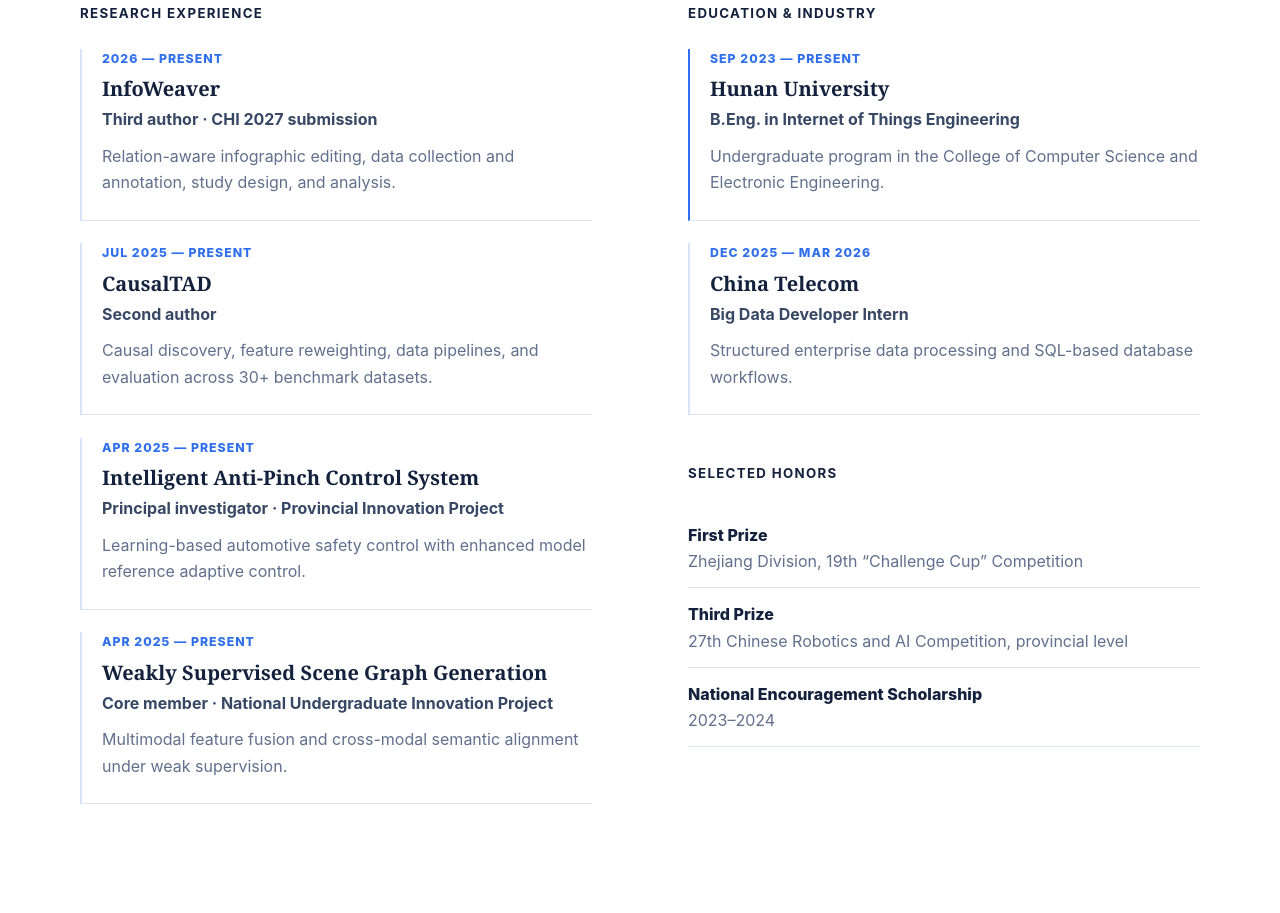
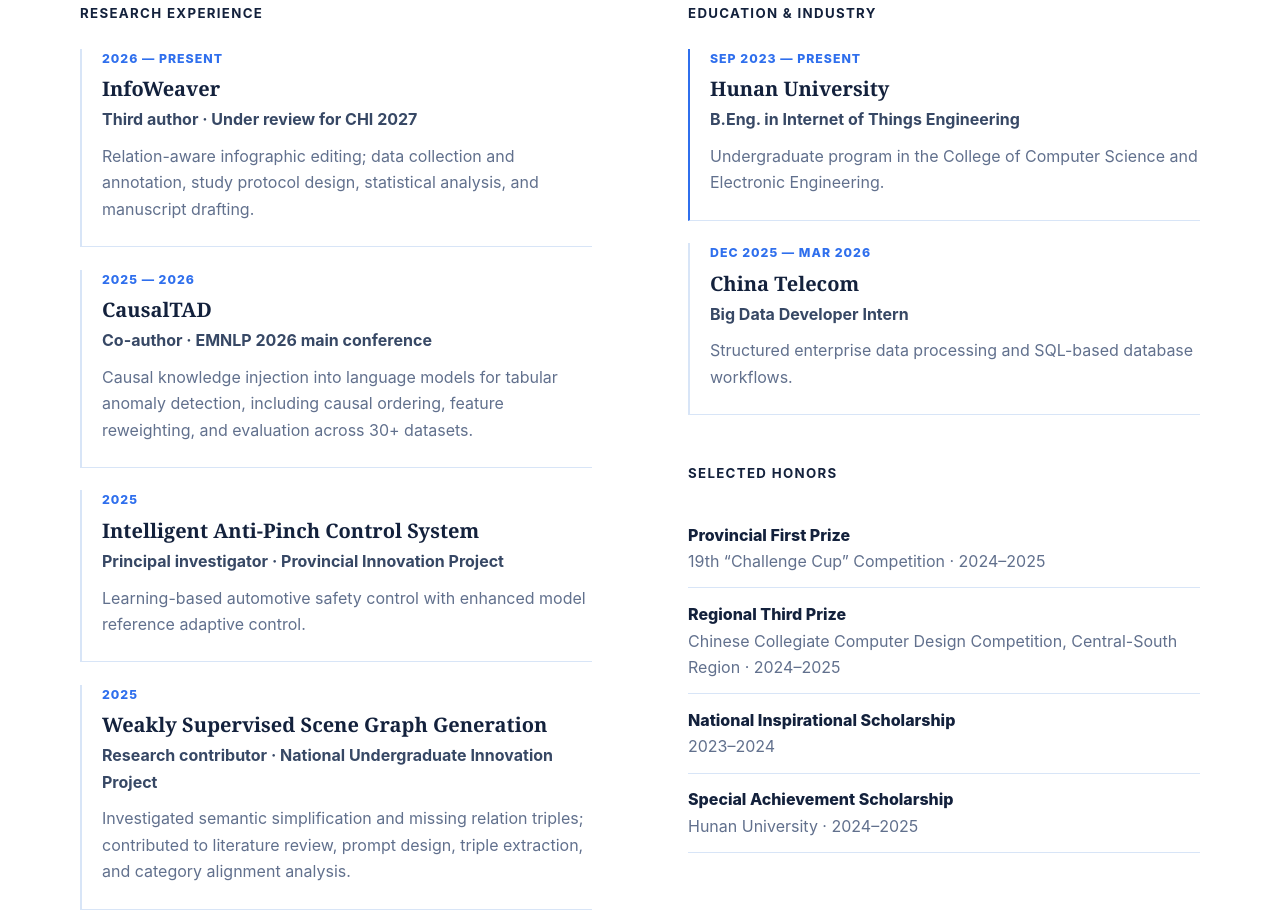
Before and after one commit to chenrunyu690/chenrunyu690.github.io, a plain HTML site: page index.html in a window 1280 px wide. Shown: the part 4030-4943 px from the top of the page. Drawn offline with Linux system fonts and the light colour scheme.

Commit message:
Align homepage experience and honors with verified academic record

```diff
--- a/index.html
+++ b/index.html
@@ -221,26 +221,26 @@
               <article class="entry">
                 <p class="entry-date">2026 — Present</p>
                 <h4>InfoWeaver</h4>
-                <p class="entry-role">Third author · CHI 2027 submission</p>
-                <p>Relation-aware infographic editing, data collection and annotation, study design, and analysis.</p>
+                <p class="entry-role">Third author · Under review for CHI 2027</p>
+                <p>Relation-aware infographic editing; data collection and annotation, study protocol design, statistical analysis, and manuscript drafting.</p>
               </article>
               <article class="entry">
-                <p class="entry-date">Jul 2025 — Present</p>
+                <p class="entry-date">2025 — 2026</p>
                 <h4>CausalTAD</h4>
-                <p class="entry-role">Second author</p>
-                <p>Causal discovery, feature reweighting, data pipelines, and evaluation across 30+ benchmark datasets.</p>
+                <p class="entry-role">Co-author · EMNLP 2026 main conference</p>
+                <p>Causal knowledge injection into language models for tabular anomaly detection, including causal ordering, feature reweighting, and evaluation across 30+ datasets.</p>
               </article>
               <article class="entry">
-                <p class="entry-date">Apr 2025 — Present</p>
+                <p class="entry-date">2025</p>
                 <h4>Intelligent Anti-Pinch Control System</h4>
                 <p class="entry-role">Principal investigator · Provincial Innovation Project</p>
                 <p>Learning-based automotive safety control with enhanced model reference adaptive control.</p>
               </article>
               <article class="entry">
-                <p class="entry-date">Apr 2025 — Present</p>
+                <p class="entry-date">2025</p>
                 <h4>Weakly Supervised Scene Graph Generation</h4>
-                <p class="entry-role">Core member · National Undergraduate Innovation Project</p>
-                <p>Multimodal feature fusion and cross-modal semantic alignment under weak supervision.</p>
+                <p class="entry-role">Research contributor · National Undergraduate Innovation Project</p>
+                <p>Investigated semantic simplification and missing relation triples; contributed to literature review, prompt design, triple extraction, and category alignment analysis.</p>
               </article>
             </div>
           </div>
@@ -264,9 +264,10 @@
 
             <h3 class="subheading awards-heading">Selected honors</h3>
             <ul class="honors-list">
-              <li><span>First Prize</span> Zhejiang Division, 19th “Challenge Cup” Competition</li>
-              <li><span>Third Prize</span> 27th Chinese Robotics and AI Competition, provincial level</li>
-              <li><span>National Encouragement Scholarship</span> 2023–2024</li>
+              <li><span>Provincial First Prize</span> 19th “Challenge Cup” Competition · 2024–2025</li>
+              <li><span>Regional Third Prize</span> Chinese Collegiate Computer Design Competition, Central-South Region · 2024–2025</li>
+              <li><span>National Inspirational Scholarship</span> 2023–2024</li>
+              <li><span>Special Achievement Scholarship</span> Hunan University · 2024–2025</li>
             </ul>
           </div>
         </div>
```
